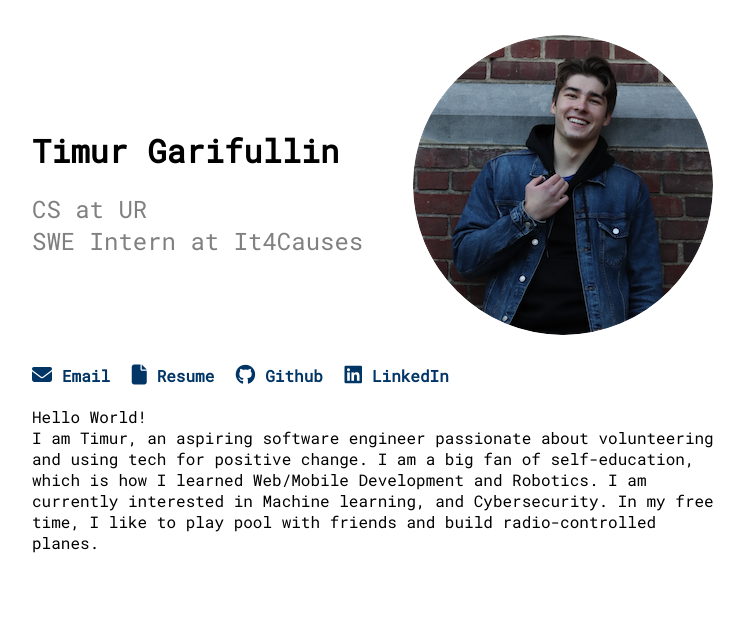
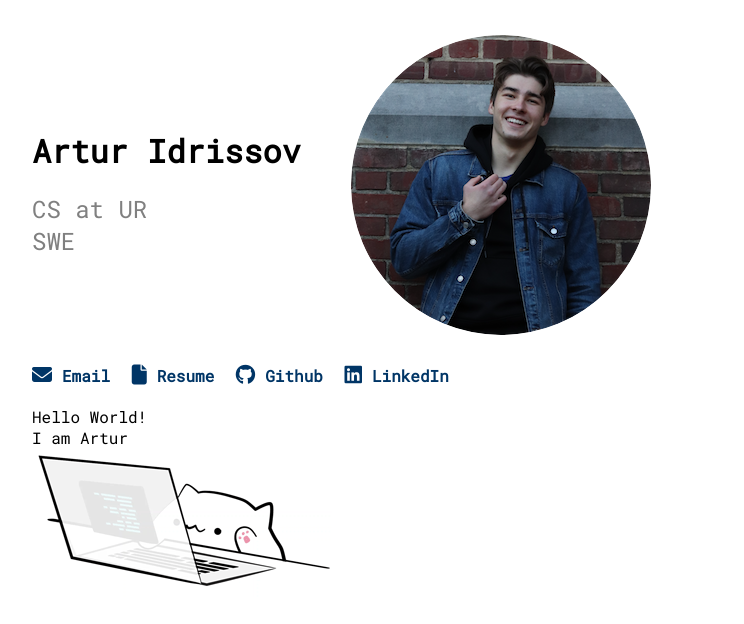
Before and after one commit to Art-Idr/Art-Idr.github.io, a plain HTML site: page index.html in a window 1280 px wide. Shown: the whole page, without its empty margins (258-1002 px from the left). Drawn offline with Linux system fonts and the light colour scheme.

Commit message:
index change

```diff
--- a/index.html
+++ b/index.html
@@ -15,8 +15,8 @@
     <div class="main-container">
         <div class="head-container">
             <div class="header-text">
-                <h1>Timur Garifullin</h1>
-                <h2> CS at UR <br> SWE Intern at It4Causes </h2>
+                <h1>Artur Idrissov</h1>
+                <h2> CS at UR <br> SWE </h2>
             </div>
             <div class="img-container">
                 <img src="./mePorfolioWeb.png" alt="Me" id="me-img">
@@ -27,26 +27,23 @@
             <a href="mailto:timur.garifullin@richmond.edu" class="link link--helike">
                 <i class="fa-solid fa-envelope"></i>Email</a>
 
-            <a href="Resume_Timur_Garifullin.pdf" target="_blank" class="link link--helike">
+            <a href="Artur_Idrissov_Resume copy.pdf" target="_blank" class="link link--helike">
                 <i class="fa-solid fa-file"></i>Resume</a>
 
-            <a href="https://github.com/TimurGar" target="_blank" class="link link--helike">
+            <a href="https://github.com/Art-Idr" target="_blank" class="link link--helike">
                 <i class="fa-brands fa-github"></i>Github</a>
 
-            <a href="https://www.linkedin.com/in/timur-garifullin/" target="_blank" class="link link--helike">
+            <a href="https://www.linkedin.com/in/artur-idrissov/" target="_blank" class="link link--helike">
                 <i class="fa-brands fa-linkedin"></i>LinkedIn</a>
         </div>
 
         <div class="about-me-container">
             Hello World! <br>
-            I am Timur, an aspiring software engineer passionate about volunteering and using tech for positive change.
-            I am a big fan of self-education, which is how I learned Web/Mobile Development and Robotics.
-            I am currently interested in Machine learning, and Cybersecurity.
-            In my free time, I like to play pool with friends and build radio-controlled planes.
+            I am Artur
         </div>
 
-        <div class="cat-container">
-            <img id="cat" src="cat.gif" alt="" />
+        <div class="gif-container">
+            <img id="gif" src="gif.gif" alt="" />
         </div>
     </div>
   </body>
```
